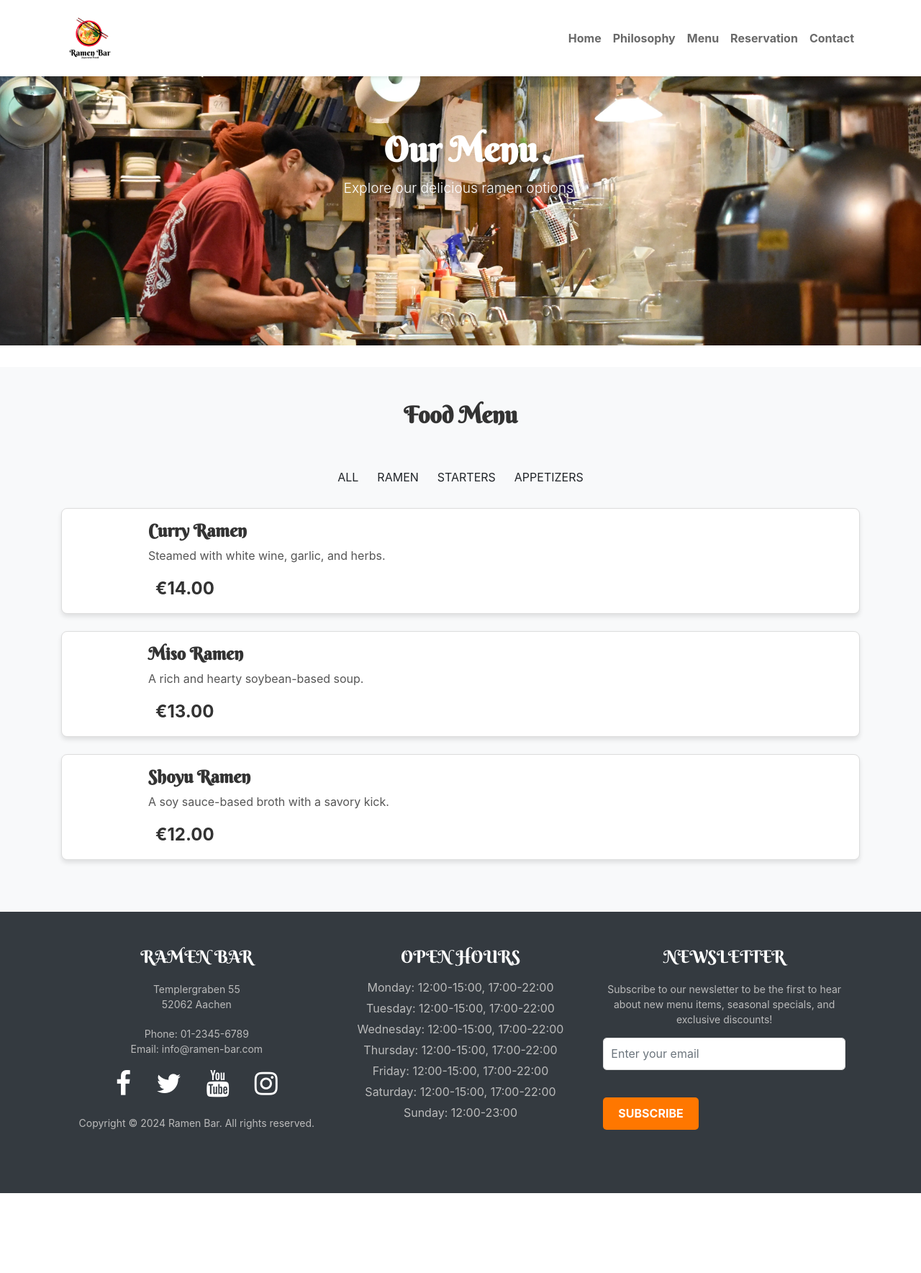
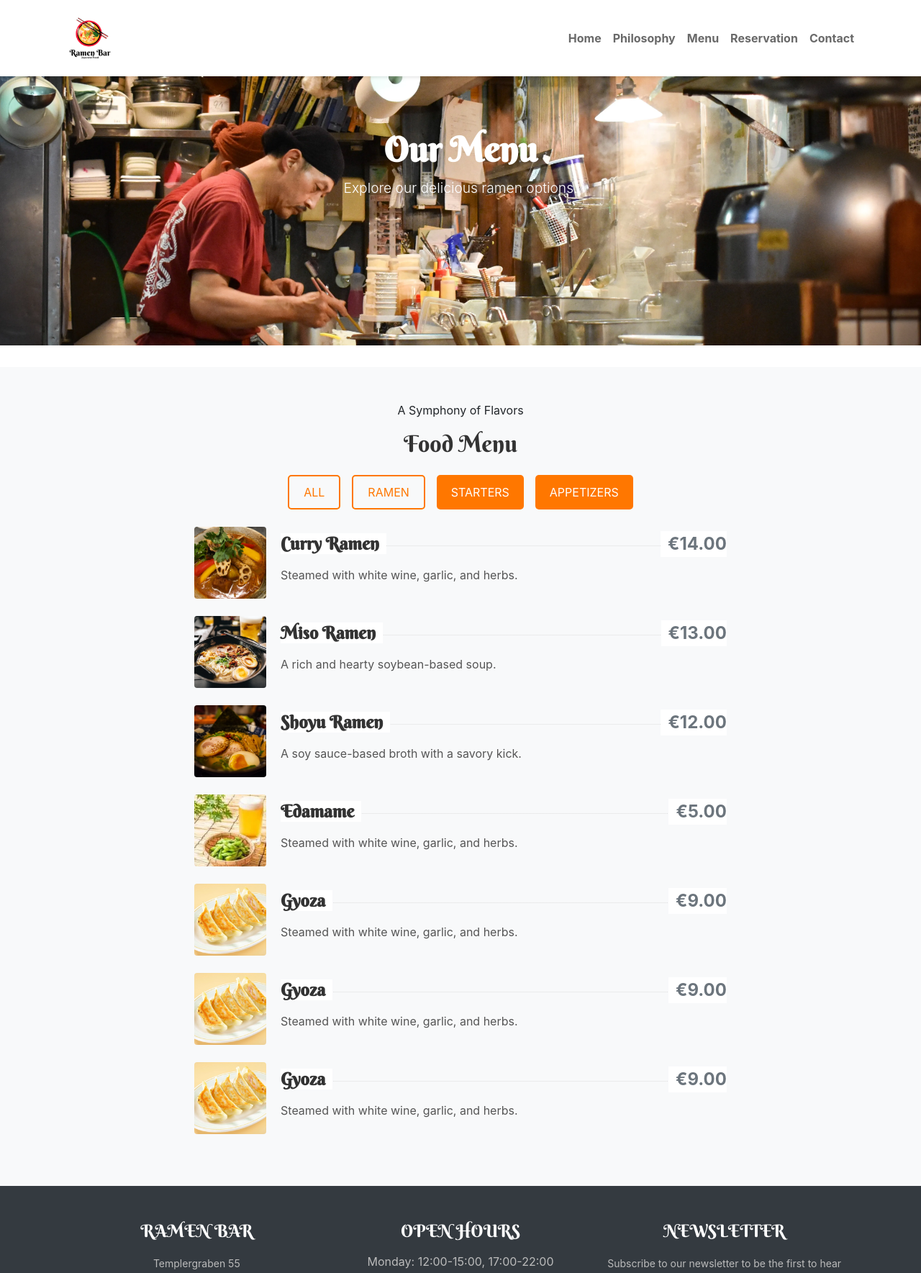
Before and after one commit to micmic210/new-ramen-app, a Django app: template menu/templates/menu/menu.html in a window 1280 px wide. Shown: the top 1769 px of the page at 72% size. Before the commit the page ends 1658 px from the top, so only its background shows below. Run offline with Django 4.2, Linux system fonts and the light colour scheme; the template is opened without the code that fills it, so the values that code supplies are empty.

Commit message:
Update menu page design and JS functionality

```diff
--- a/menu/templates/menu/menu.html
+++ b/menu/templates/menu/menu.html
@@ -21,106 +21,113 @@ Menu - Ramen Bar
 <!-- Menu Section -->
 <section id="menu" class="py-5 bg-light">
     <div class="container">
-        <div class="section-header text-center mb-5">
-            <h2 class="font-weight-bold">Food Menu</h2>
+        <div class="section-header text-center mb-4">
+            <div class="section-header">
+                <p>A Symphony of Flavors</p>
             </div>
-
+            <h2>Food Menu</h2>
+        </div>
+        <div class="menu-tab">
             <!-- Menu Category Buttons -->
-        <div class="d-flex justify-content-center gap-3 mb-4">
-            <button class="btn menu-btn active" data-target="#all">All</button>
-            <button class="btn menu-btn" data-target="#ramens">Ramen</button>
-            <button class="btn menu-btn" data-target="#starters">Starters</button>
+            <div class="d-flex justify-content-center mb-4">
+                <button class="btn menu-btn active mr-3" data-target="#all">All</button>
+                <button class="btn menu-btn active mr-3" data-target="#ramens">Ramen</button>
+                <button class="btn menu-btn mr-3" data-target="#starters">Starters</button>
                 <button class="btn menu-btn" data-target="#appetizers">Appetizers</button>
             </div>
-
             <!-- Menu Content -->
             <div id="menu-content">
                 <!-- Ramen Menu -->
                 <div id="ramens" class="menu-category">
-                <div class="menu-item">
-                    <div class="menu-img curry"></div>
-                    <div class="menu-details">
-                        <h4 class="menu-title">Curry Ramen</h4>
-                        <p class="menu-desc">Steamed with white wine, garlic, and herbs.</p>
-                        <span class="menu-price">€14.00</span>
+                    <div class="menu-item d-flex align-items-center mb-4">
+                        <img src="{% static 'img/curry.webp' %}" alt="Curry Ramen" class="menu-img img-fluid rounded"
+                            style="width: 100px; height: 100px; object-fit: cover;">
+                        <div class="menu-details flex-grow-1 ms-3">
+                            <div class="menu-title-container d-flex justify-content-between align-items-center">
+                                <h4 class="menu-title mb-0">Curry Ramen</h4>
+                                <span class="menu-price text-muted">€14.00</span>
+                            </div>
+                            <p class="menu-desc mt-2">Steamed with white wine, garlic, and herbs.</p>
                         </div>
                     </div>
 
-                <div class="menu-item">
-                    <div class="menu-img miso"></div>
-                    <div class="menu-details">
-                        <h4 class="menu-title">Miso Ramen</h4>
-                        <p class="menu-desc">A rich and hearty soybean-based soup.</p>
-                        <span class="menu-price">€13.00</span>
+                    <div class="menu-item d-flex align-items-center mb-4">
+                        <img src="{% static 'img/miso.webp' %}" alt="Miso Ramen" class="menu-img img-fluid rounded"
+                            style="width: 100px; height: 100px; object-fit: cover;">
+                        <div class="menu-details flex-grow-1 ms-3">
+                            <div class="menu-title-container d-flex justify-content-between align-items-center">
+                                <h4 class="menu-title mb-0">Miso Ramen</h4>
+                                <span class="menu-price text-muted">€13.00</span>
+                            </div>
+                            <p class="menu-desc mt-2">A rich and hearty soybean-based soup.</p>
                         </div>
                     </div>
 
-                <div class="menu-item">
-                    <div class="menu-img shoyu"></div>
-                    <div class="menu-details">
-                        <h4 class="menu-title">Shoyu Ramen</h4>
-                        <p class="menu-desc">A soy sauce-based broth with a savory kick.</p>
-                        <span class="menu-price">€12.00</span>
+                    <div class="menu-item d-flex align-items-center mb-4">
+                        <img src="{% static 'img/shoyu.webp' %}" alt="Shoyu Ramen" class="menu-img img-fluid rounded"
+                            style="width: 100px; height: 100px; object-fit: cover;">
+                        <div class="menu-details flex-grow-1 ms-3">
+                            <div class="menu-title-container d-flex justify-content-between align-items-center">
+                                <h4 class="menu-title mb-0">Shoyu Ramen</h4>
+                                <span class="menu-price text-muted">€12.00</span>
+                            </div>
+                            <p class="menu-desc mt-2">A soy sauce-based broth with a savory kick.</p>
+                        </div>
+                    </div>
+
+                </div>
+            </div>
+            <div id="menu-content">
+                <!-- Starter Menu -->
+                <div id="starters" class="menu-category">
+                    <div class="menu-item d-flex align-items-center mb-4">
+                        <img src="{% static 'img/edamame.webp' %}" alt="Edamame" class="menu-img img-fluid rounded"
+                            style="width: 100px; height: 100px; object-fit: cover;">
+                        <div class="menu-details flex-grow-1 ms-3">
+                            <div class="menu-title-container d-flex justify-content-between align-items-center">
+                                <h4 class="menu-title mb-0">Edamame</h4>
+                                <span class="menu-price text-muted">€5.00</span>
+                            </div>
+                            <p class="menu-desc mt-2">Steamed with white wine, garlic, and herbs.</p>
                         </div>
                     </div>
                 </div>
-
-            <!-- Starter Menu -->
-            <div id="starters" class="menu-category d-none">
-                <div class="menu-item">
-                    <div class="menu-img edamame"></div>
-                    <div class="menu-details">
-                        <h4 class="menu-title">Edamame</h4>
-                        <p class="menu-desc">Steamed with white wine, garlic, and herbs.</p>
-                        <span class="menu-price">€5.00</span>
+            </div>
+            <div id="menu-content">
+                <!-- Appetizers Menu -->
+                <div id="appetizers" class="menu-category">
+                    <div class="menu-item d-flex align-items-center mb-4">
+                        <img src="{% static 'img/gyoza.webp' %}" alt="Gyoza" class="menu-img img-fluid rounded"
+                            style="width: 100px; height: 100px; object-fit: cover;">
+                        <div class="menu-details flex-grow-1 ms-3">
+                            <div class="menu-title-container d-flex justify-content-between align-items-center">
+                                <h4 class="menu-title mb-0">Gyoza</h4>
+                                <span class="menu-price text-muted">€9.00</span>
+                            </div>
+                            <p class="menu-desc mt-2">Steamed with white wine, garlic, and herbs.</p>
                         </div>
                     </div>
-
-                <div class="menu-item">
-                    <div class="menu-img spinach"></div>
-                    <div class="menu-details">
-                        <h4 class="menu-title">Spinach</h4>
-                        <p class="menu-desc">Lightly steamed and seasoned with sesame.</p>
-                        <span class="menu-price">€5.00</span>
+                    <div class="menu-item d-flex align-items-center mb-4">
+                        <img src="{% static 'img/gyoza.webp' %}" alt="Gyoza" class="menu-img img-fluid rounded"
+                            style="width: 100px; height: 100px; object-fit: cover;">
+                        <div class="menu-details flex-grow-1 ms-3">
+                            <div class="menu-title-container d-flex justify-content-between align-items-center">
+                                <h4 class="menu-title mb-0">Gyoza</h4>
+                                <span class="menu-price text-muted">€9.00</span>
+                            </div>
+                            <p class="menu-desc mt-2">Steamed with white wine, garlic, and herbs.</p>
                         </div>
                     </div>
-
-                <div class="menu-item">
-                    <div class="menu-img salad"></div>
-                    <div class="menu-details">
-                        <h4 class="menu-title">Salad</h4>
-                        <p class="menu-desc">Fresh seasonal greens with house dressing.</p>
-                        <span class="menu-price">€6.00</span>
+                    <div class="menu-item d-flex align-items-center mb-4">
+                        <img src="{% static 'img/gyoza.webp' %}" alt="Gyoza" class="menu-img img-fluid rounded"
+                            style="width: 100px; height: 100px; object-fit: cover;">
+                        <div class="menu-details flex-grow-1 ms-3">
+                            <div class="menu-title-container d-flex justify-content-between align-items-center">
+                                <h4 class="menu-title mb-0">Gyoza</h4>
+                                <span class="menu-price text-muted">€9.00</span>
                             </div>
+                            <p class="menu-desc mt-2">Steamed with white wine, garlic, and herbs.</p>
                         </div>
-            </div>
-
-            <!-- Appetizers Menu -->
-            <div id="appetizers" class="menu-category d-none">
-                <div class="menu-item">
-                    <div class="menu-img gyoza"></div>
-                    <div class="menu-details">
-                        <h4 class="menu-title">Gyoza</h4>
-                        <p class="menu-desc">Pan-fried dumplings served with dipping sauce.</p>
-                        <span class="menu-price">€9.00</span>
-                    </div>
-                </div>
-
-                <div class="menu-item">
-                    <div class="menu-img shrimp"></div>
-                    <div class="menu-details">
-                        <h4 class="menu-title">Shrimp</h4>
-                        <p class="menu-desc">Steamed shrimp with flavorful herbs.</p>
-                        <span class="menu-price">€9.00</span>
-                    </div>
-                </div>
-
-                <div class="menu-item">
-                    <div class="menu-img spring-rolls"></div>
-                    <div class="menu-details">
-                        <h4 class="menu-title">Spring Rolls</h4>
-                        <p class="menu-desc">Crispy rolls filled with vegetables and shrimp.</p>
-                        <span class="menu-price">€8.00</span>
                     </div>
                 </div>
             </div>
@@ -128,4 +135,5 @@ Menu - Ramen Bar
     </div>
 </section>
 
+
 {% endblock %}
--- a/static/css/style.css
+++ b/static/css/style.css
@@ -638,54 +638,18 @@ footer .text-center p {
 .menu-item {
   display: flex;
   align-items: center;
-  margin-bottom: 1.5rem;
-  padding: 1rem;
-  border: 1px solid #ddd;
-  border-radius: 8px;
-  background-color: #fff;
-  box-shadow: 0 4px 6px rgba(0, 0, 0, 0.1);
-  background-size: 100px 100px;
-  background-position: left center;
-  background-repeat: no-repeat;
-  padding-left: 120px;
+  width: 66.66%;
+  margin: 0 auto;
 }
 
-/* Individual Menu */
-.menu-item.curry {
-  background-image: url("{% static 'img/curry.webp' %}");
+.menu-img {
+  width: 120px;
+  height: 120px;
+  border-radius: 5px;
+  object-fit: cover;
+  margin-right: 20px;
 }
 
-.menu-item.miso {
-  background-image: url("{% static 'img/miso.webp' %}");
-}
-
-.menu-item.shoyu {
-  background-image: url("{% static 'img/shoyu.webp' %}");
-}
-
-.menu-item.edamame {
-  background-image: url("{% static 'img/edamame.webp' %}");
-}
-
-.menu-item.spinach {
-  background-image: url("{% static 'img/spinach.webp' %}");
-}
-
-.menu-item.salad {
-  background-image: url("{% static 'img/salad.webp' %}");
-}
-
-.menu-item.gyoza {
-  background-image: url("{% static 'img/gyoza.webp' %}");
-}
-
-.menu-item.shrimp {
-  background-image: url("{% static 'img/shrimp.webp' %}");
-}
-
-.menu-item.spring-rolls {
-  background-image: url("{% static 'img/spring-rolls.webp' %}");
-}
 
 /* Menu Details */
 .menu-details {
```
Lines whose indentation alone changed are shown as unchanged.
